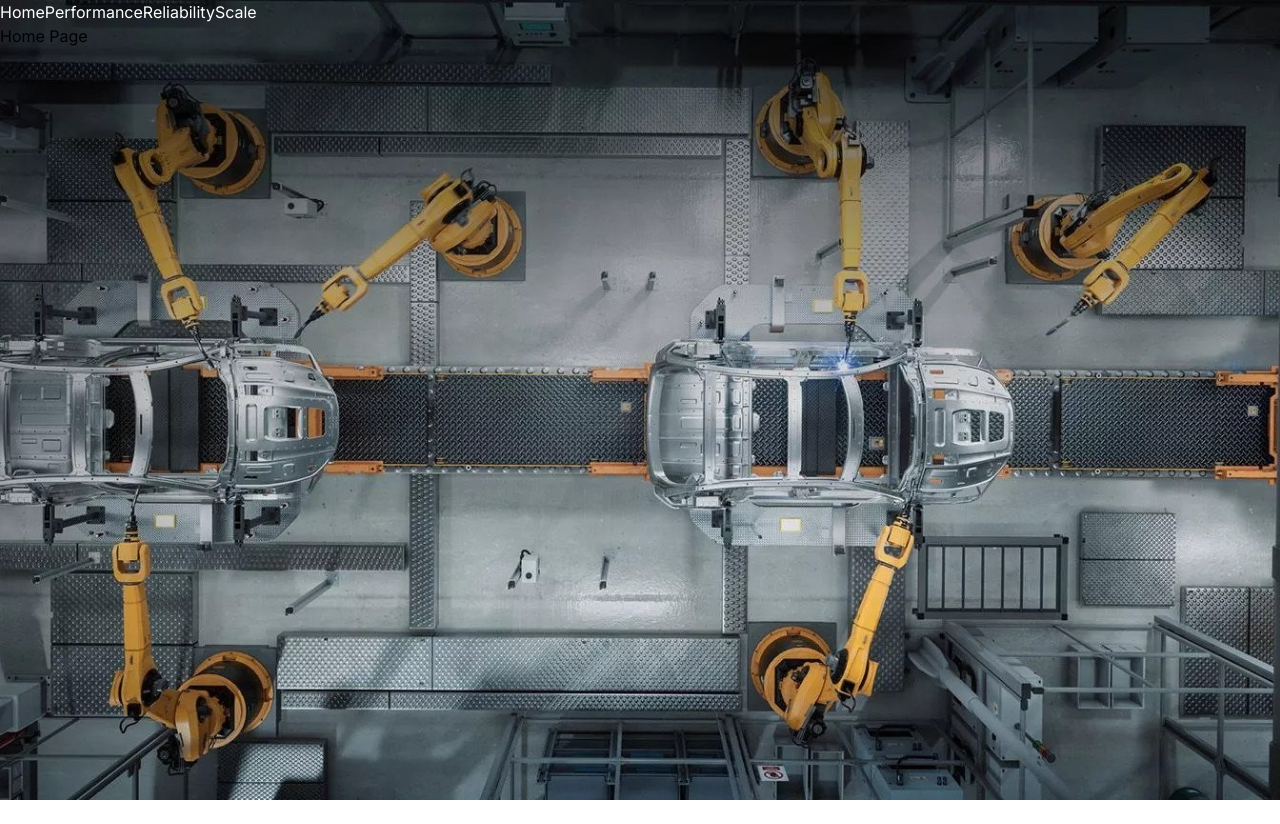
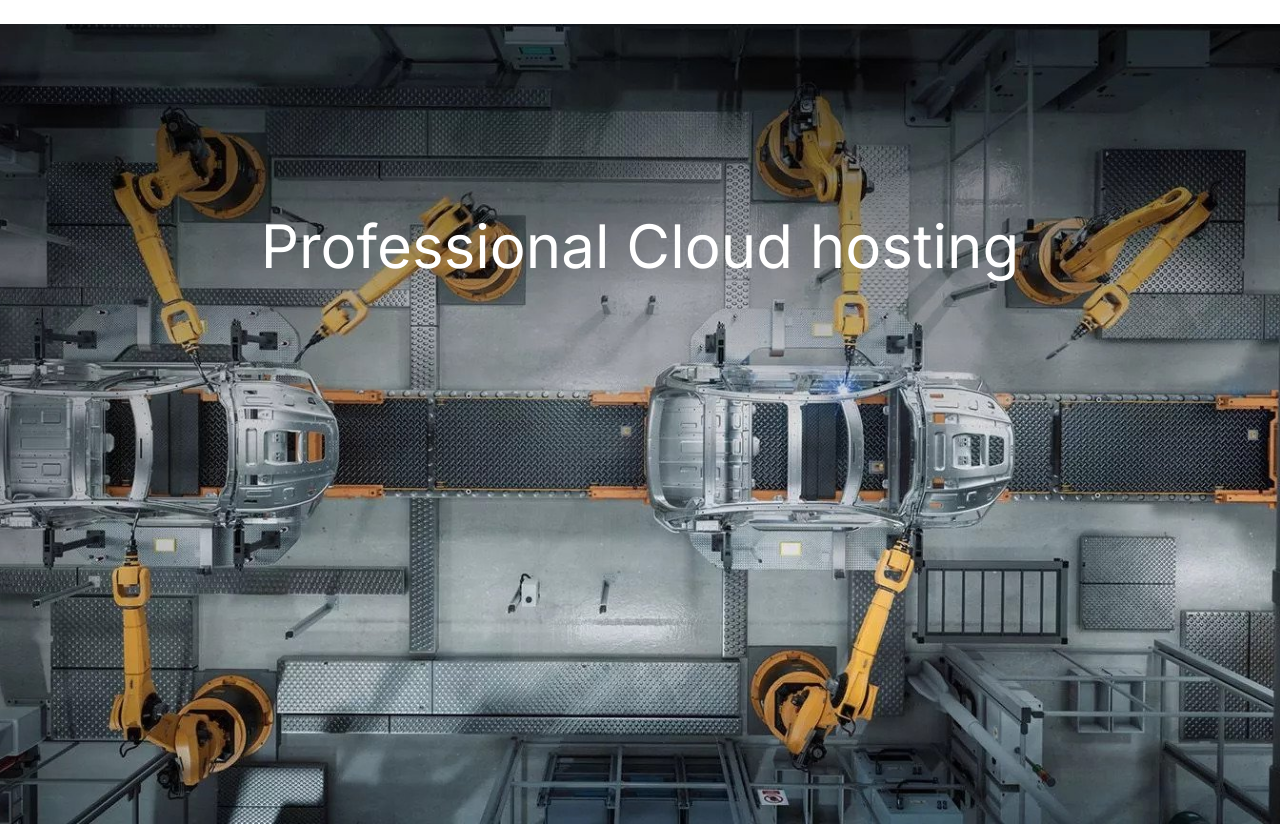
Before and after one commit to devmev10/corp, a Next.js app: page / in a window 1280 px wide. Before the commit the page ends 800 px from the top, so only its background shows below. Built offline with nearby package versions, Linux system fonts and the light colour scheme.

Commit message:
update page.tsx and hero.tsx

```diff
--- a/src/app/page.tsx
+++ b/src/app/page.tsx
@@ -1,17 +1,11 @@
-import Image from "next/image";
+import Hero from "@/components/hero";
 
 export default function Home() {
   return (
-    <div>
-      Home Page
-      <div className="absolute -z-10 inset-0">
-        <Image
-          src="/home.jpg"
-          alt="car factory"
-          fill
-          style={{ objectFit: "cover" }}
-        />
-      </div>
-    </div>
+    <Hero
+      imgData="/home.jpg"
+      imgAlt="car factory"
+      title="Professional Cloud hosting"
+    />
   );
 }
--- a/src/components/hero.tsx
+++ b/src/components/hero.tsx
@@ -2,11 +2,26 @@ import type { StaticImageData } from "next/image";
 import Image from "next/image";
 
 interface HeroProps {
-  imgData: StaticImageData;
+  imgData: string;
   imgAlt: string;
   title: string;
 }
 
 export default function Hero(props: HeroProps) {
-  return <div></div>;
+  return (
+    <div className="relative h-screen">
+      <div className="absolute -z-10 inset-0">
+        <Image
+          src={props.imgData}
+          alt={props.imgAlt}
+          fill
+          style={{ objectFit: "cover" }}
+        />
+      </div>
+
+      <div className="pt-48 flex justify-center items-center">
+        <h1 className="text-white text-6xl">{props.title}</h1>
+      </div>
+    </div>
+  );
 }
```
